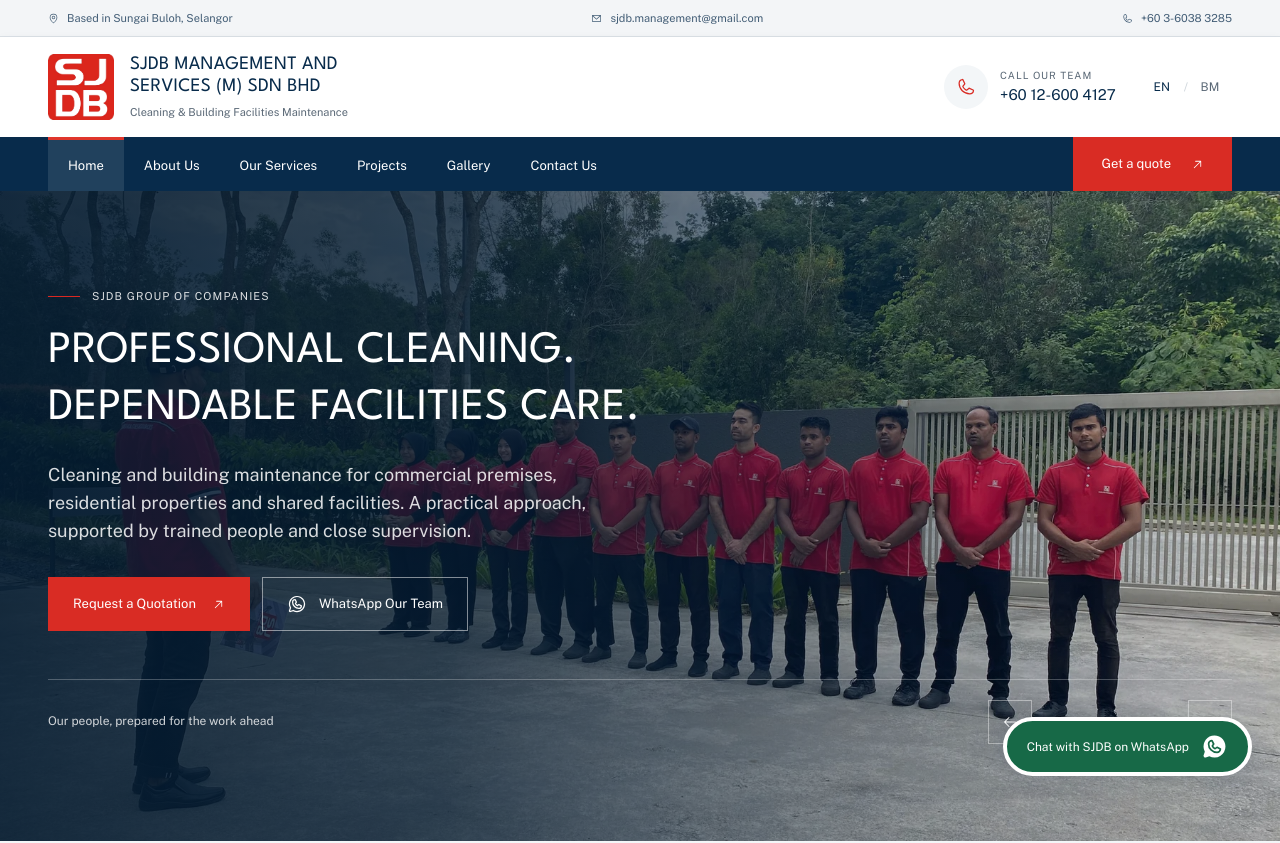
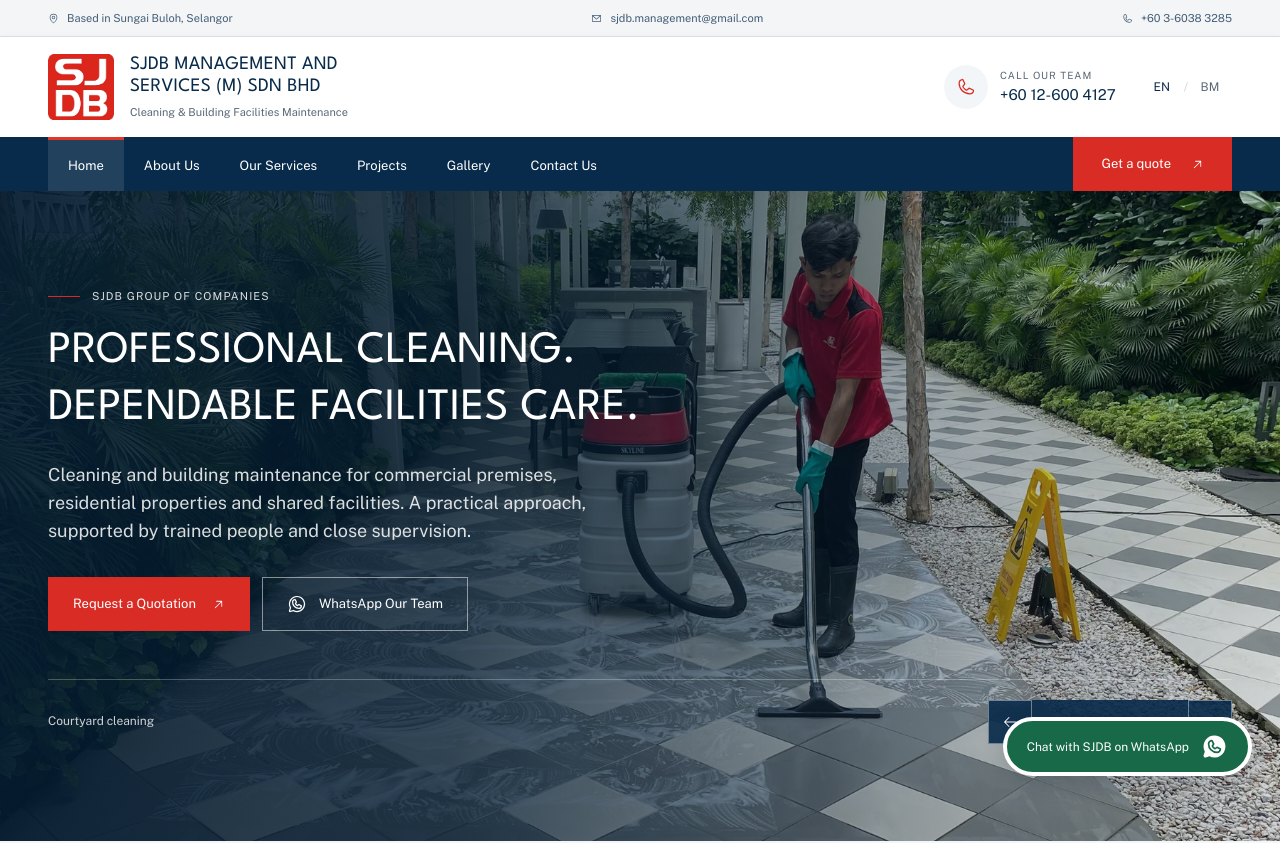
Before and after one commit to FixITSukil/SJDB-Website, a React (Vite) app: page / in a window 1280 px wide. Shown: the top 843 px of the page. Built offline with nearby package versions, Linux system fonts and the light colour scheme.

Commit message:
Keep the live SJDB design in the review draft

```diff
--- a/scripts/prerender.tsx
+++ b/scripts/prerender.tsx
@@ -2,7 +2,7 @@ import { readFile, writeFile } from "node:fs/promises";
 import { renderToString } from "react-dom/server";
 import React from "react";
 import App from "../src/App";
-import { corporateCopy, pageFiles } from "../src/corporate-content";
+import { corporateCopy, heroSlides, pageFiles } from "../src/corporate-content";
 import type { PageId } from "../src/corporate-content";
 
 // Every page is a real HTML file, so direct links work on static hosts and Pages.
@@ -52,8 +52,7 @@ for (const page of Object.keys(pageFiles) as PageId[]) {
   if (baseUrl) {
     const canonical =
       page === "home" ? baseUrl : new URL(pageFiles[page], baseUrl).href;
-    const socialImage = new URL("assets/sjdb-industrial-cleaning.webp", baseUrl)
-      .href;
+    const socialImage = new URL(heroSlides[0].image, baseUrl).href;
     html = html
       .replace(
         /<meta property="og:image" content="[^"]*"\s*\/>/,
--- a/src/CorporateSections.tsx
+++ b/src/CorporateSections.tsx
@@ -34,47 +34,9 @@ const serviceImages: Record<string, string> = {
 };
 
 export const CorporateHero = ({ language, whatsappLink }: EnquiryProps) => {
-  const heroRegion = useRef<HTMLElement>(null);
   const [activeSlide, setActiveSlide] = useState(0);
-  const [hovered, setHovered] = useState(false);
-  const [focused, setFocused] = useState(false);
-  const [reducedMotion, setReducedMotion] = useState(false);
-  const [pageVisible, setPageVisible] = useState(true);
   const t = corporateCopy[language];
   const slide = heroSlides[activeSlide];
-
-  useEffect(() => {
-    const motionPreference = window.matchMedia(
-      "(prefers-reduced-motion: reduce)",
-    );
-    const handleMotionChange = () => setReducedMotion(motionPreference.matches);
-    const handleVisibilityChange = () => setPageVisible(!document.hidden);
-    handleMotionChange();
-    handleVisibilityChange();
-    motionPreference.addEventListener("change", handleMotionChange);
-    document.addEventListener("visibilitychange", handleVisibilityChange);
-    return () => {
-      motionPreference.removeEventListener("change", handleMotionChange);
-      document.removeEventListener("visibilitychange", handleVisibilityChange);
-    };
-  }, []);
-
-  const isRotating = !hovered && !focused && !reducedMotion && pageVisible;
-  useEffect(() => {
-    if (reducedMotion || !pageVisible) return;
-    const timer = window.setInterval(() => {
-      // Scrolling can change hover/focus without a matching React leave event.
-      // Check the current DOM state so rotation resumes after interaction ends.
-      const region = heroRegion.current;
-      const hasHover = region?.matches(":hover") ?? false;
-      const hasFocus = region?.contains(document.activeElement) ?? false;
-      setHovered(hasHover);
-      setFocused(hasFocus);
-      if (hasHover || hasFocus || document.hidden) return;
-      setActiveSlide((current) => (current + 1) % heroSlides.length);
-    }, 5000);
-    return () => window.clearInterval(timer);
-  }, [activeSlide, reducedMotion, pageVisible]);
 
   const handleSlide = (offset: number) => {
     setActiveSlide(
@@ -90,25 +52,17 @@ export const CorporateHero = ({ language, whatsappLink }: EnquiryProps) => {
 
   return (
     <section
-      ref={heroRegion}
       className="corp-hero relative isolate overflow-hidden bg-ink text-white"
       role="region"
       aria-label={t.hero.eyebrow}
       aria-roledescription={language === "en" ? "Slideshow" : "Paparan slaid"}
-      onMouseEnter={() => setHovered(true)}
-      onMouseLeave={() => setHovered(false)}
-      onFocusCapture={() => setFocused(true)}
-      onBlurCapture={(event) => {
-        if (!event.currentTarget.contains(event.relatedTarget as Node | null)) {
-          setFocused(false);
-        }
-      }}
     >
       {heroSlides.map((item, index) => (
         <img
           key={item.image}
           className={`corp-slide corp-hero-image absolute inset-0 h-full w-full object-cover ${index === activeSlide ? "is-active" : ""}`}
           src={item.image}
+          style={{ objectPosition: item.position }}
           alt={index === activeSlide ? item.alt[language] : ""}
           aria-hidden={index !== activeSlide}
           width="1800"
@@ -119,7 +73,7 @@ export const CorporateHero = ({ language, whatsappLink }: EnquiryProps) => {
         />
       ))}
       <div className="corp-hero-shade absolute inset-0" aria-hidden="true" />
-      <div className="site-container relative z-10 flex min-h-[600px] flex-col justify-center py-20 sm:min-h-[650px]">
+      <div className="site-container relative z-10 flex min-h-[600px] flex-col justify-center pb-10 pt-12 sm:min-h-[650px] sm:py-20">
         <div className="hero-copy max-w-[790px]">
           <p className="eyebrow mb-6 !text-white/85">
             <span className="h-px w-8 bg-[#db2821]" />
@@ -129,7 +83,7 @@ export const CorporateHero = ({ language, whatsappLink }: EnquiryProps) => {
             {t.hero.title}
             <span className="mt-2 block">{t.hero.line2}</span>
           </h1>
-          <p className="mb-8 mt-7 max-w-[53ch] text-base leading-[1.65] text-white/85 sm:text-lg">
+          <p className="mb-6 mt-5 max-w-[53ch] text-base leading-[1.65] text-white/85 sm:mb-8 sm:mt-7 sm:text-lg">
             {t.hero.description}
           </p>
           <div className="flex flex-wrap gap-3">
@@ -148,15 +102,16 @@ export const CorporateHero = ({ language, whatsappLink }: EnquiryProps) => {
             </a>
           </div>
         </div>
-        <div className="mt-12 flex flex-col justify-between gap-6 border-t border-white/25 pt-5 sm:flex-row sm:items-center">
+        <div className="mt-7 flex flex-col justify-between gap-3 border-t border-white/25 pt-4 sm:mt-12 sm:flex-row sm:items-center sm:gap-6 sm:pt-5">
           <p
             className="max-w-[43ch] text-xs leading-relaxed text-white/80"
-            aria-live={isRotating ? "off" : "polite"}
+            aria-live="polite"
+            aria-atomic="true"
           >
             {slide.caption[language]}
           </p>
           <div
-            className="flex flex-wrap items-center gap-2"
+            className="flex w-fit flex-wrap items-center gap-2 bg-ink/90"
             onKeyDown={handleKeys}
             role="group"
             aria-label={
--- a/src/corporate-content.ts
+++ b/src/corporate-content.ts
@@ -279,18 +279,32 @@ export const corporateCopy = {
 
 export const heroSlides: {
   image: string;
+  position?: string;
   caption: BilingualText;
   alt: BilingualText;
 }[] = [
   {
-    image: "assets/sjdb-industrial-cleaning.webp",
+    image: "assets/sjdb-courtyard-cleaning.webp",
+    position: "65% 3%",
     caption: {
-      en: "Cleaning for commercial and industrial premises",
-      ms: "Pembersihan premis komersial dan industri",
+      en: "Courtyard cleaning",
+      ms: "Pembersihan halaman",
     },
     alt: {
-      en: "SJDB personnel cleaning an industrial facility",
-      ms: "Kakitangan SJDB membersihkan fasiliti industri",
+      en: "SJDB team member cleaning the floor of a landscaped courtyard",
+      ms: "Kakitangan SJDB membersihkan lantai halaman berlandskap",
+    },
+  },
+  {
+    image: "assets/sjdb-carpark-cleaning.webp",
+    position: "38% 15%",
+    caption: {
+      en: "Car park floor cleaning",
+      ms: "Pembersihan lantai tempat letak kereta",
+    },
+    alt: {
+      en: "SJDB team member operating a floor scrubber in a car park",
+      ms: "Kakitangan SJDB menggunakan mesin penyental lantai di tempat letak kereta",
     },
   },
   {
@@ -304,17 +318,6 @@ export const heroSlides: {
       ms: "Kakitangan pembersihan SJDB berkumpul di luar untuk taklimat tapak",
     },
   },
-  {
-    image: "assets/sjdb-courtyard-cleaning.webp",
-    caption: {
-      en: "Care for the spaces your people use every day",
-      ms: "Penjagaan ruang yang digunakan setiap hari",
-    },
-    alt: {
-      en: "SJDB team member cleaning the floor of a landscaped courtyard",
-      ms: "Kakitangan SJDB membersihkan lantai halaman berlandskap",
-    },
-  },
 ];
 
 export const galleryItems: {
@@ -324,10 +327,13 @@ export const galleryItems: {
   caption: BilingualText;
 }[] = [
   {
-    id: "industrial-cleaning",
-    image: "assets/sjdb-industrial-cleaning.webp",
+    id: "carpark-cleaning",
+    image: "assets/sjdb-carpark-cleaning.webp",
     category: "cleaning",
-    caption: { en: "Industrial cleaning", ms: "Pembersihan industri" },
+    caption: {
+      en: "Car park floor cleaning",
+      ms: "Pembersihan lantai tempat letak kereta",
+    },
   },
   {
     id: "commercial-cleaning",
--- a/src/styles.css
+++ b/src/styles.css
@@ -211,6 +211,10 @@
   .corp-hero .button-primary {
     @apply border border-transparent;
   }
+  .corp-hero :focus-visible {
+    outline-color: white;
+    outline-offset: 2px;
+  }
 }
 
 [data-reveal] {
```
Also changed, not shown: research/profile-notes.md (+1 -2 lines), public/assets/sjdb-industrial-cleaning.webp (deleted).
